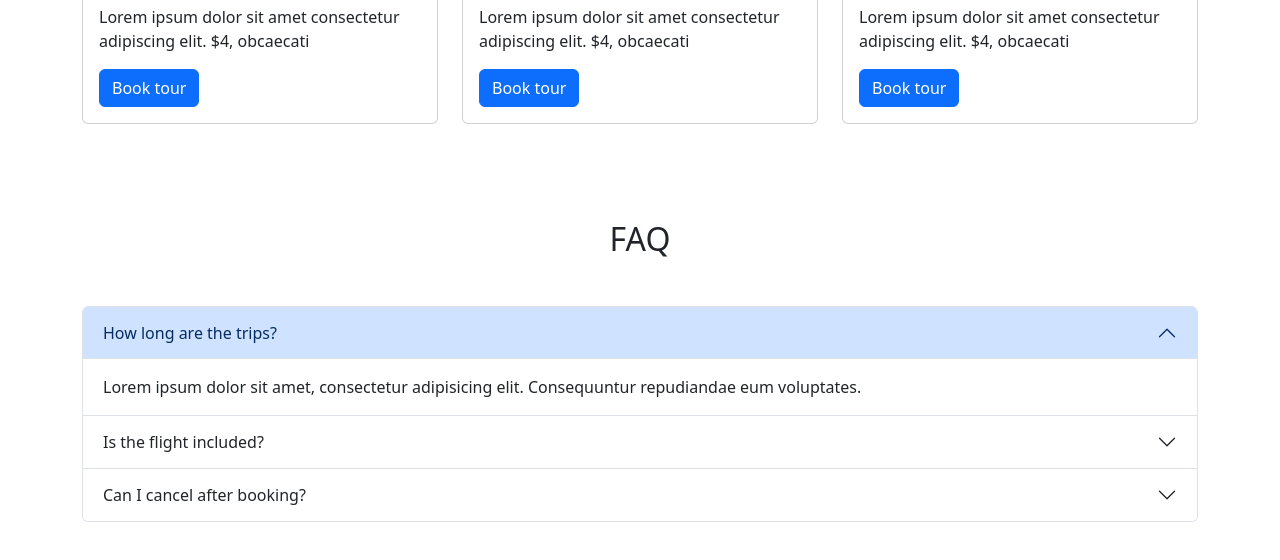
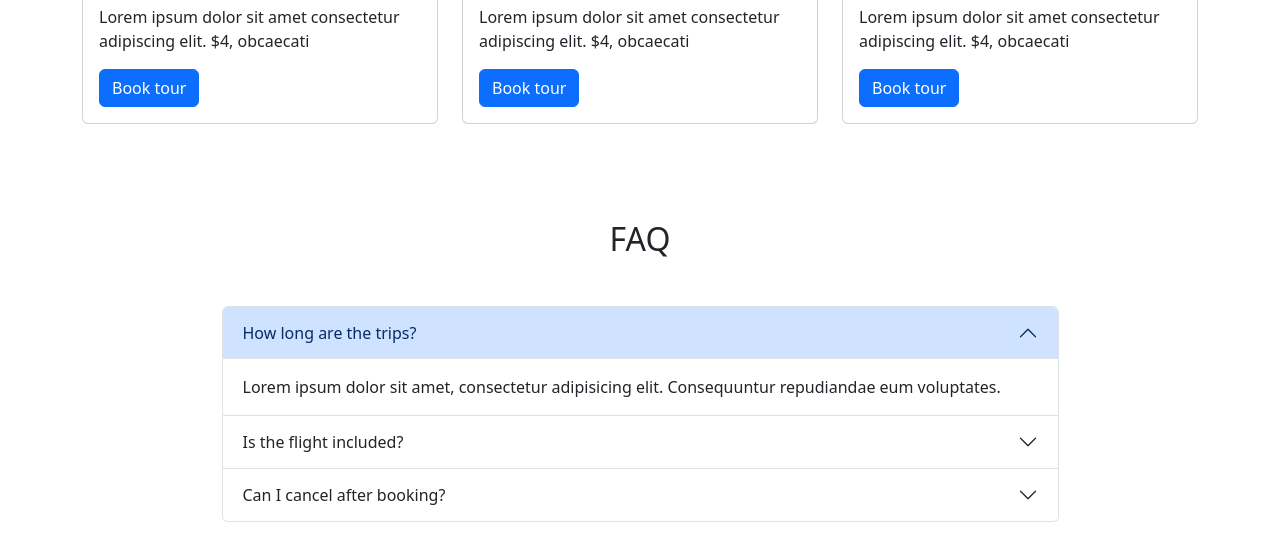
Before and after one commit to Gmini17225/assignment-4A, a plain HTML site: page index.html in a window 1280 px wide. Shown: the part 1160-1720 px from the top of the page. Drawn offline with nearby package versions, Linux system fonts and the light colour scheme.

Commit message:
Adjust sizing in accordion div class

```diff
--- a/index.html
+++ b/index.html
@@ -321,7 +321,7 @@
       <section id="faq" class="py-5">
         <h2 class="my-5 text-center">FAQ</h2>
         <div class="container">
-          <div class="accordion" id="accordionExample">
+          <div class="accordion w-75 mx-auto" id="accordionExample">
             <div class="accordion-item">
               <h2 class="accordion-header" id="headingOne">
                 <button
```
